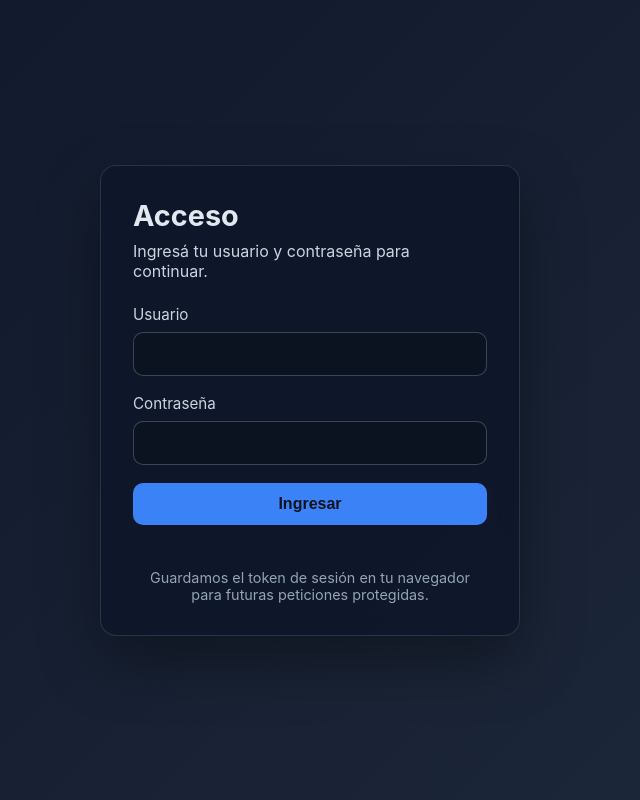
After one commit to sivt-famaf/mapa-ciencia-unc, a FastAPI app: template mapa_ciencia_unc/templates/login.html in a window 1280 px wide. The commit adds this page. Shown: the whole page, without its empty margins (330-970 px from the left). Run offline with FastAPI, Linux system fonts and the light colour scheme; the template is opened without the code that fills it, so the values that code supplies are empty; parts of the project's set-up code (start-up, migrations or seed data) failed here and were passed over.

Commit message:
feat/add login logic to frontend routes (#61)

```diff
--- a/docker-compose.yml
+++ b/docker-compose.yml
@@ -7,6 +7,8 @@ services:
       dockerfile: Dockerfile
     env_file:
       - .env
+    volumes:
+      - ./project_files:/app/project_files
     ports:
       - "8123:8000"
     depends_on:
--- a/mapa_ciencia_unc/main.py
+++ b/mapa_ciencia_unc/main.py
@@ -61,7 +61,6 @@ def login_route(form: OAuth2PasswordRequestForm = Depends()):
 
 app.include_router(frontend.router)
 app.include_router(api.router)
-app.include_router(api.public_router)
 app.include_router(researchers.router)
 app.include_router(projects.router)
 app.include_router(articles.router)
--- a/mapa_ciencia_unc/routers/api.py
+++ b/mapa_ciencia_unc/routers/api.py
@@ -10,7 +10,6 @@ from mapa_ciencia_unc.controllers.graph import (
 
 
 router = APIRouter(prefix="/api", tags=["api"], dependencies=[Depends(require_auth)])
-public_router = APIRouter(prefix="/api", tags=["api"])
 
 
 @router.get("/graph")
@@ -19,7 +18,7 @@ async def get_graph_data():
     return graph.model_dump()
 
 
-@public_router.get("/available_graph_tags")
+@router.get("/available_graph_tags")
 async def get_available_graph_tags():
     graphs = get_available_graphs()
     return {"available_graph_tags": graphs}
--- /dev/null
+++ b/mapa_ciencia_unc/templates/login.html
@@ -0,0 +1,195 @@
+<!doctype html>
+<html lang="en">
+  <head>
+    <meta charset="UTF-8" />
+    <meta name="viewport" content="width=device-width, initial-scale=1.0" />
+    <title>Iniciar sesión</title>
+    <style>
+      * {
+        box-sizing: border-box;
+      }
+      body {
+        margin: 0;
+        min-height: 100vh;
+        display: flex;
+        align-items: center;
+        justify-content: center;
+        font-family: "Inter", system-ui, -apple-system, sans-serif;
+        background: linear-gradient(135deg, #0f172a, #1e293b);
+        color: #e2e8f0;
+        padding: 24px;
+      }
+      .card {
+        width: min(420px, 100%);
+        background: rgba(15, 23, 42, 0.92);
+        border: 1px solid rgba(148, 163, 184, 0.2);
+        border-radius: 16px;
+        padding: 32px;
+        box-shadow: 0 24px 60px rgba(0, 0, 0, 0.35);
+        backdrop-filter: blur(10px);
+      }
+      h1 {
+        margin-top: 0;
+        margin-bottom: 8px;
+        font-size: 1.8rem;
+      }
+      p {
+        margin-top: 0;
+        margin-bottom: 24px;
+        color: #cbd5e1;
+      }
+      label {
+        display: block;
+        font-size: 0.95rem;
+        margin-bottom: 8px;
+        color: #cbd5e1;
+      }
+      input {
+        width: 100%;
+        padding: 12px 14px;
+        margin-bottom: 18px;
+        border-radius: 10px;
+        border: 1px solid rgba(148, 163, 184, 0.35);
+        background: #0b1220;
+        color: #e2e8f0;
+        font-size: 1rem;
+        outline: none;
+        transition: border-color 0.15s ease;
+      }
+      input:focus {
+        border-color: #60a5fa;
+      }
+      button {
+        width: 100%;
+        padding: 12px 16px;
+        background: #3b82f6;
+        color: #0b1220;
+        border: none;
+        border-radius: 10px;
+        font-size: 1rem;
+        font-weight: 700;
+        cursor: pointer;
+        transition: background 0.15s ease, transform 0.1s ease;
+      }
+      button:hover {
+        background: #60a5fa;
+        transform: translateY(-1px);
+      }
+      button:disabled {
+        background: #1e293b;
+        color: #94a3b8;
+        cursor: not-allowed;
+        transform: none;
+      }
+      .error {
+        color: #f87171;
+        margin-top: 10px;
+        min-height: 20px;
+      }
+      .helper {
+        font-size: 0.9rem;
+        color: #94a3b8;
+        margin-top: 14px;
+        text-align: center;
+      }
+    </style>
+  </head>
+  <body>
+    <div class="card">
+      <h1>Acceso</h1>
+      <p>Ingresá tu usuario y contraseña para continuar.</p>
+      <form id="login-form">
+        <label for="username">Usuario</label>
+        <input id="username" name="username" type="text" autocomplete="username" required />
+
+        <label for="password">Contraseña</label>
+        <input
+          id="password"
+          name="password"
+          type="password"
+          autocomplete="current-password"
+          required
+        />
+
+        <button id="submit-btn" type="submit">Ingresar</button>
+        <div id="error" class="error"></div>
+      </form>
+      <div class="helper">
+        Guardamos el token de sesión en tu navegador para futuras peticiones protegidas.
+      </div>
+    </div>
+
+    <script>
+      const form = document.getElementById("login-form");
+      const errorEl = document.getElementById("error");
+      const submitBtn = document.getElementById("submit-btn");
+
+      const clearStoredToken = () => {
+        localStorage.removeItem("jwtToken");
+        document.cookie = "token=; Path=/; Max-Age=0; SameSite=Lax";
+      };
+
+      clearStoredToken();
+
+      const setError = (message) => {
+        errorEl.textContent = message || "";
+      };
+
+      const setLoading = (isLoading) => {
+        submitBtn.disabled = isLoading;
+        submitBtn.textContent = isLoading ? "Ingresando..." : "Ingresar";
+      };
+
+      const persistToken = (token) => {
+        const maxAgeSeconds = 60 * 60; // 1 hour
+        localStorage.setItem("jwtToken", token);
+        document.cookie = `token=${token}; Path=/; Max-Age=${maxAgeSeconds}; SameSite=Lax`;
+      };
+
+      form?.addEventListener("submit", async (event) => {
+        event.preventDefault();
+        setError("");
+        setLoading(true);
+
+        const formData = new FormData(form);
+        const payload = new URLSearchParams();
+        payload.set("username", (formData.get("username") || "").toString().trim());
+        payload.set("password", (formData.get("password") || "").toString());
+        payload.set("grant_type", "password");
+        payload.set("scope", "");
+        payload.set("client_id", "");
+        payload.set("client_secret", "");
+
+        try {
+          const response = await fetch("/login", {
+            method: "POST",
+            headers: {
+              "Content-Type": "application/x-www-form-urlencoded",
+            },
+            body: payload.toString(),
+          });
+
+          const data = await response.json();
+
+          if (!response.ok) {
+            const detail = data?.detail || "Usuario o contraseña incorrectos.";
+            throw new Error(detail);
+          }
+
+          const token = data?.access_token;
+          if (!token) {
+            throw new Error("No se recibió el token de acceso.");
+          }
+
+          persistToken(token);
+          window.location.href = "/";
+        } catch (error) {
+          console.error("Login failed:", error);
+          setError(error?.message || "No se pudo iniciar sesión.");
+        } finally {
+          setLoading(false);
+        }
+      });
+    </script>
+  </body>
+</html>
```
Also changed, not shown: mapa_ciencia_unc/routers/frontend.py (+91 -3 lines), mapa_ciencia_unc/routers/projects.py (+0 -42 lines), mapa_ciencia_unc/static/js/graph.js (+27 -0 lines), mapa_ciencia_unc/templates/graph.html (+27 -1 lines), 1 other file.
